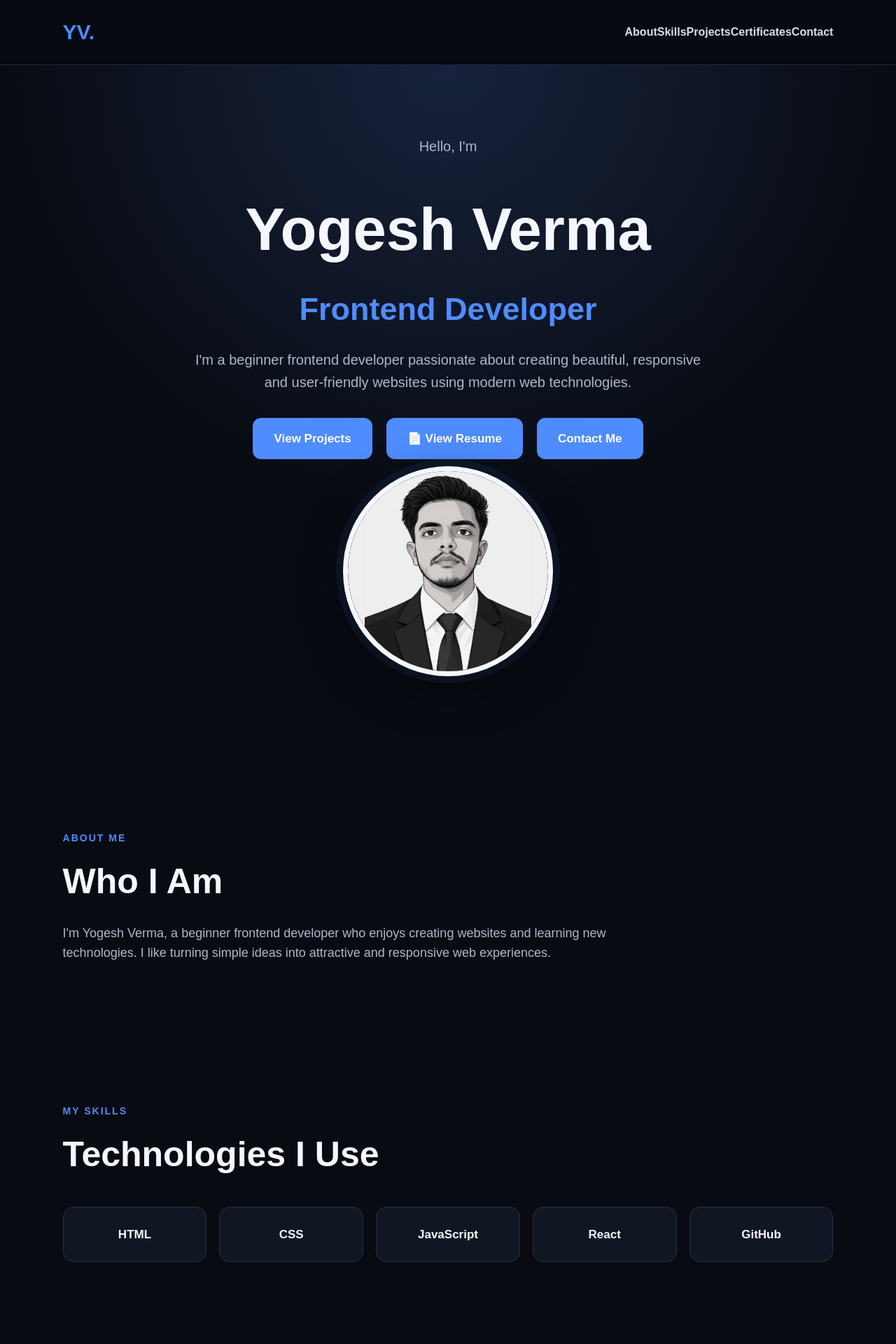
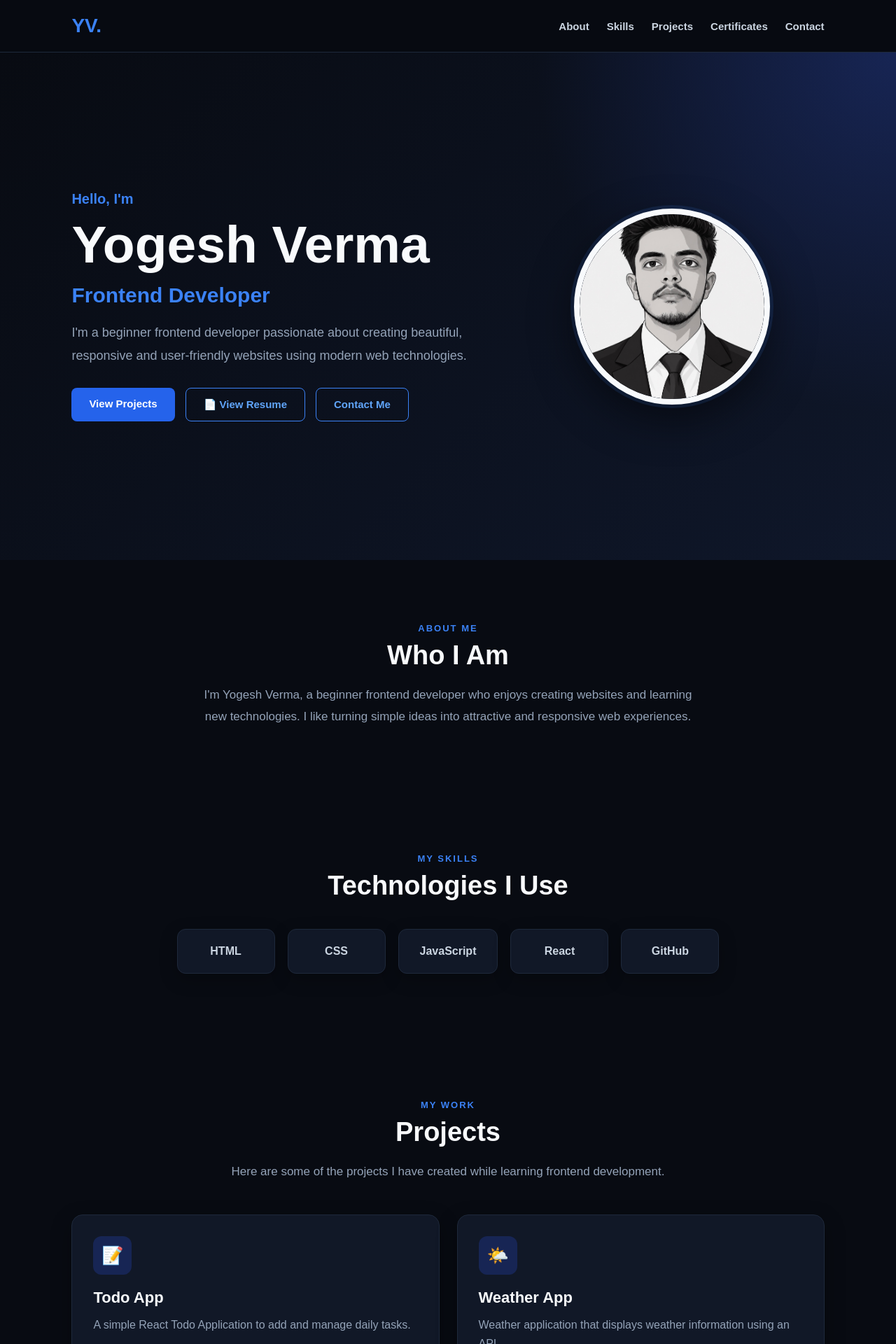
Before and after one commit to yogeshverma5k/portfolio-website, a React (Vite) app: page / in a window 1280 px wide. Shown: the top 1920 px of the page at 70% size. Built offline with nearby package versions, Linux system fonts and the light colour scheme.

Commit message:
Update App.css

```diff
--- a/src/App.css
+++ b/src/App.css
@@ -1,4 +1,3 @@
-
 * {
   margin: 0;
   padding: 0;
@@ -12,123 +11,123 @@ html {
 body {
   font-family: Arial, Helvetica, sans-serif;
   background: #080b12;
-  color: #f5f7ff;
-  line-height: 1.6;
+  color: #f8fafc;
 }
 
-#root {
-  min-height: 100vh;
-  background: #080b12;
+a {
+  text-decoration: none;
 }
 
-.app {
-  min-height: 100vh;
-  background: #080b12;
-  color: #f5f7ff;
-}
+/* ================= NAVBAR ================= */
 
-nav {
-  width: 100%;
-  padding: 22px 7%;
-  display: flex;
-  justify-content: space-between;
-  align-items: center;
-
-  background: rgba(8, 11, 18, 0.95);
-  border-bottom: 1px solid #222938;
-
+.navbar {
   position: sticky;
   top: 0;
-  z-index: 100;
-  backdrop-filter: blur(12px);
+  z-index: 1000;
+
+  height: 75px;
+  padding: 0 8%;
+
+  display: flex;
+  align-items: center;
+  justify-content: space-between;
+
+  background: rgba(8, 11, 18, 0.96);
+  border-bottom: 1px solid #1e293b;
+  backdrop-filter: blur(10px);
 }
 
 .logo {
-  font-size: 30px;
+  font-size: 28px;
   font-weight: 800;
-  color: #4f8cff;
+  color: #3b82f6;
 }
 
-nav ul {
+.nav-links {
   display: flex;
-  gap: 30px;
-  list-style: none;
+  gap: 25px;
 }
 
-nav a {
-  color: #d8deeb;
-  text-decoration: none;
+.nav-links a {
+  color: #cbd5e1;
+  font-size: 15px;
   font-weight: 600;
   transition: 0.3s;
 }
 
-nav a:hover {
-  color: #4f8cff;
+.nav-links a:hover {
+  color: #3b82f6;
 }
 
-
-/*
-   HERO
- */
+/* ================= HERO ================= */
 
 .hero {
-  min-height: 90vh;
-  padding: 80px 7%;
+  min-height: calc(100vh - 75px);
+  padding: 80px 8%;
 
   display: flex;
-  flex-direction: column;
-  justify-content: center;
   align-items: center;
+  justify-content: space-between;
 
-  text-align: center;
+  gap: 60px;
 
   background:
-    radial-gradient(circle at top, #17233d 0%, #080b12 55%);
+    radial-gradient(circle at top right, #172554 0%, transparent 35%),
+    linear-gradient(135deg, #080b12, #0f172a);
+}
+
+.hero-text {
+  max-width: 650px;
+}
+
+.hello {
+  color: #3b82f6;
+  font-size: 20px;
+  font-weight: 700;
+  margin-bottom: 12px;
 }
 
 .hero h1 {
-  font-size: clamp(45px, 7vw, 85px);
-  font-weight: 800;
-  color: #f5f7ff;
-  margin: 10px 0;
+  font-size: clamp(45px, 7vw, 75px);
+  line-height: 1.1;
+  margin-bottom: 15px;
+  color: #f8fafc;
 }
 
 .hero h2 {
-  font-size: clamp(25px, 4vw, 45px);
-  color: #4f8cff;
+  color: #3b82f6;
+  font-size: 30px;
   margin-bottom: 20px;
 }
 
-.hero p {
-  max-width: 750px;
-  font-size: 20px;
-  color: #aeb8ca;
-  margin: 20px auto 35px;
+.hero-text > p:last-of-type {
+  color: #94a3b8;
+  font-size: 18px;
+  line-height: 1.8;
+  max-width: 580px;
 }
 
-
-/*
-   PROFILE PHOTO
- */
+/* ================= PROFILE PHOTO ================= */
 
 .profile {
-  width: 300px;
-  height: 300px;
+  width: 280px;
+  height: 280px;
+  min-width: 280px;
 
-  margin: 10px auto 40px;
+  display: flex;
+  align-items: center;
+  justify-content: center;
+
+  margin: 0 auto;
 
   border-radius: 50%;
   overflow: hidden;
 
   background: #111827;
-  border: 7px solid #f5f7ff;
-
-  display: flex;
-  align-items: center;
-  justify-content: center;
+  border: 8px solid #f8fafc;
 
   box-shadow:
-    0 0 0 10px rgba(79, 140, 255, 0.08),
+    0 0 0 5px rgba(59, 130, 246, 0.12),
     0 20px 60px rgba(0, 0, 0, 0.5);
 }
 
@@ -138,346 +137,535 @@ nav a:hover {
 
   display: block;
 
-  object-fit: contain;
+  object-fit: cover;
   object-position: center;
 
-  background: #eeeeee;
   border-radius: 50%;
 }
 
-
-/*
-   BUTTONS
- */
+/* ================= BUTTONS ================= */
 
 .buttons {
   display: flex;
-  justify-content: center;
-  align-items: center;
-  gap: 20px;
+  gap: 15px;
+  margin-top: 30px;
   flex-wrap: wrap;
 }
 
 .btn {
   display: inline-block;
-  padding: 14px 28px;
 
-  border-radius: 12px;
+  padding: 14px 25px;
 
-  background: #4f8cff;
+  background: #2563eb;
   color: white;
 
-  text-decoration: none;
-  font-size: 17px;
+  border-radius: 8px;
+
+  font-size: 15px;
   font-weight: 700;
-
-  border: 2px solid #4f8cff;
 
   transition: 0.3s;
 }
 
 .btn:hover {
   transform: translateY(-3px);
-  background: #326edb;
+  background: #1d4ed8;
+  box-shadow: 0 10px 30px rgba(37, 99, 235, 0.25);
 }
 
-.btn-outline {
+.btn.secondary {
   background: transparent;
-  color: #4f8cff;
+  color: #60a5fa;
+  border: 1px solid #3b82f6;
 }
 
-.btn-outline:hover {
-  background: #4f8cff;
+.btn.secondary:hover {
+  background: #3b82f6;
   color: white;
 }
 
-section {
-  padding: 100px 7%;
+/* ================= COMMON SECTION ================= */
+
+.section {
+  padding: 90px 8%;
+  text-align: center;
+
   background: #080b12;
 }
 
 .section-tag {
-  color: #4f8cff;
-  font-size: 14px;
-  font-weight: 800;
+  color: #3b82f6;
+  font-size: 13px;
+  font-weight: 700;
   letter-spacing: 2px;
   margin-bottom: 10px;
 }
 
-section h2 {
-  font-size: clamp(32px, 5vw, 50px);
-  color: #f5f7ff;
+.section h2 {
+  font-size: 38px;
   margin-bottom: 20px;
+  color: #f8fafc;
 }
 
 .section-text {
-  max-width: 800px;
-  color: #aeb8ca;
-  font-size: 18px;
+  max-width: 700px;
+  margin: 0 auto;
+
+  color: #94a3b8;
+  line-height: 1.8;
+  font-size: 17px;
 }
 
-
-/*
-   SKILLS
- */
+/* ================= SKILLS ================= */
 
 .skills {
-  display: grid;
-  grid-template-columns: repeat(auto-fit, minmax(150px, 1fr));
+  margin-top: 40px;
+
+  display: flex;
+  justify-content: center;
+  flex-wrap: wrap;
   gap: 18px;
-  margin-top: 35px;
 }
 
 .skill-card {
-  padding: 25px 20px;
+  min-width: 140px;
 
-  background: #111722;
-  border: 1px solid #273044;
+  padding: 22px 30px;
 
-  border-radius: 15px;
-
-  color: #f5f7ff;
-  text-align: center;
+  background: #111827;
+  border: 1px solid #1e293b;
+  border-radius: 12px;
 
   font-weight: 700;
-  font-size: 17px;
+  color: #cbd5e1;
+
+  box-shadow: 0 8px 25px rgba(0, 0, 0, 0.25);
 
   transition: 0.3s;
 }
 
 .skill-card:hover {
-  transform: translateY(-5px);
-  border-color: #4f8cff;
+  transform: translateY(-6px);
+  border-color: #3b82f6;
+  color: #60a5fa;
 }
 
-
-/*
-   PROJECTS
- */
+/* ================= PROJECTS ================= */
 
 .projects {
+  margin-top: 45px;
+
   display: grid;
-  grid-template-columns: repeat(auto-fit, minmax(260px, 1fr));
+  grid-template-columns: repeat(2, 1fr);
+
   gap: 25px;
 
-  margin-top: 40px;
+  text-align: left;
 }
 
 .project-card {
-  padding: 28px;
+  padding: 30px;
 
-  background: #111722;
-  border: 1px solid #273044;
+  background: #111827;
+  border: 1px solid #1e293b;
+  border-radius: 16px;
 
-  border-radius: 18px;
+  box-shadow: 0 10px 30px rgba(0, 0, 0, 0.3);
 
   transition: 0.3s;
 }
 
 .project-card:hover {
   transform: translateY(-7px);
-  border-color: #4f8cff;
-  box-shadow: 0 15px 40px rgba(0, 0, 0, 0.3);
+
+  border-color: #334155;
+
+  box-shadow: 0 20px 45px rgba(0, 0, 0, 0.4);
 }
 
 .project-icon {
-  font-size: 35px;
-  margin-bottom: 15px;
+  width: 55px;
+  height: 55px;
+
+  display: flex;
+  align-items: center;
+  justify-content: center;
+
+  border-radius: 12px;
+
+  background: #172554;
+
+  font-size: 25px;
+  margin-bottom: 20px;
 }
 
 .project-card h3 {
-  color: #f5f7ff;
-  font-size: 24px;
-  margin-bottom: 10px;
+  font-size: 22px;
+  margin-bottom: 12px;
+  color: #f8fafc;
 }
 
 .project-card p {
-  color: #aeb8ca;
-  margin-bottom: 15px;
+  color: #94a3b8;
+  line-height: 1.7;
+  margin-bottom: 18px;
 }
 
 .tech {
   display: inline-block;
+
   padding: 6px 12px;
 
-  background: #17233d;
-  color: #6ea3ff;
+  background: #172554;
+  color: #60a5fa;
 
   border-radius: 20px;
 
   font-size: 13px;
-  font-weight: 700;
+  font-weight: 600;
+
+  margin-bottom: 18px;
 }
 
+.project-link {
+  display: inline-block;
 
-/*
-   CERTIFICATES
- */
+  color: #60a5fa;
+  font-weight: 700;
+
+  transition: 0.3s;
+}
+
+.project-link:hover {
+  color: #93c5fd;
+}
+
+/* ================= CERTIFICATES ================= */
 
 .certificates {
+  margin-top: 45px;
+
   display: grid;
-  grid-template-columns: repeat(auto-fit, minmax(250px, 1fr));
+  grid-template-columns: repeat(3, 1fr);
+
   gap: 25px;
-  margin-top: 40px;
+
+  text-align: left;
 }
 
 .certificate-card {
-  overflow: hidden;
+  padding: 20px;
 
-  background: #111722;
-  border: 1px solid #273044;
+  background: #111827;
+  border: 1px solid #1e293b;
+  border-radius: 16px;
 
-  border-radius: 18px;
+  box-shadow: 0 10px 30px rgba(0, 0, 0, 0.3);
 
   transition: 0.3s;
 }
 
 .certificate-card:hover {
-  transform: translateY(-5px);
-  border-color: #4f8cff;
+  transform: translateY(-6px);
+  border-color: #334155;
 }
 
-.certificate-card img {
+.certificate-placeholder {
   width: 100%;
-  height: 200px;
+  height: 190px;
 
-  display: block;
+  display: flex;
+  align-items: center;
+  justify-content: center;
 
-  object-fit: contain;
-  background: #ffffff;
+  background: #172554;
+  border-radius: 12px;
+
+  overflow: hidden;
+  margin-bottom: 20px;
+}
+
+.certificate-placeholder img {
+  width: 100%;
+  height: 100%;
+
+  object-fit: cover;
+
+  border-radius: 12px;
 }
 
 .certificate-card h3 {
-  padding: 18px;
-  color: #f5f7ff;
+  font-size: 19px;
+  margin-bottom: 10px;
+  color: #f8fafc;
 }
 
+.certificate-card p {
+  color: #94a3b8;
+  line-height: 1.6;
+  margin-bottom: 18px;
+}
 
-/*
-   CONTACT
- */
+.certificate-card button {
+  border: none;
+
+  padding: 11px 18px;
+
+  border-radius: 7px;
+
+  background: #2563eb;
+  color: white;
+
+  cursor: pointer;
+
+  font-weight: 600;
+
+  transition: 0.3s;
+}
+
+.certificate-card button:hover {
+  background: #1d4ed8;
+}
+
+/* ================= EDUCATION ================= */
+
+.education-card {
+  max-width: 650px;
+
+  margin: 40px auto 0;
+
+  padding: 30px;
+
+  display: flex;
+  align-items: center;
+
+  gap: 25px;
+
+  text-align: left;
+
+  background: #111827;
+  border: 1px solid #1e293b;
+  border-radius: 16px;
+
+  box-shadow: 0 10px 30px rgba(0, 0, 0, 0.3);
+}
+
+.education-icon {
+  width: 65px;
+  height: 65px;
+
+  flex-shrink: 0;
+
+  display: flex;
+  align-items: center;
+  justify-content: center;
+
+  border-radius: 12px;
+
+  background: #172554;
+
+  font-size: 30px;
+}
+
+.education-card h3 {
+  margin-bottom: 10px;
+  color: #f8fafc;
+}
+
+.education-card p {
+  color: #94a3b8;
+  line-height: 1.6;
+  margin-bottom: 8px;
+}
+
+.education-card span {
+  color: #60a5fa;
+  font-weight: 600;
+}
+
+/* ================= CONTACT ================= */
 
 .contact {
-  text-align: center;
-}
-
-.contact p {
-  color: #aeb8ca;
-  font-size: 18px;
-  margin-bottom: 25px;
-}
-
-.contact a {
-  color: #4f8cff;
-  text-decoration: none;
-}
-
-.contact a:hover {
-  text-decoration: underline;
-}
-
-
-/*
-   FOOTER
- */
-
-footer {
-  padding: 30px 7%;
+  padding: 100px 8%;
 
   text-align: center;
 
-  background: #05070c;
-  border-top: 1px solid #222938;
+  background:
+    radial-gradient(circle at center, #172554 0%, #080b12 60%);
+}
 
-  color: #7f8ba0;
+.contact h2 {
+  font-size: 42px;
+  margin-bottom: 15px;
+  color: #f8fafc;
 }
-/*
-   MOBILE
- */
+
+.contact > p:not(.section-tag) {
+  color: #94a3b8;
+  font-size: 17px;
+  margin-bottom: 30px;
+}
+
+/* ================= FOOTER ================= */
+
+footer {
+  padding: 25px;
+
+  text-align: center;
+
+  background: #05070b;
+
+  color: #64748b;
+
+  font-size: 14px;
+
+  border-top: 1px solid #1e293b;
+}
+
+/* ================= MOBILE ================= */
 
 @media (max-width: 768px) {
 
-  nav {
+  .navbar {
+    height: auto;
     padding: 18px 5%;
   }
 
-  nav ul {
-    gap: 14px;
+  .nav-links {
+    display: none;
   }
 
-  nav a {
-    font-size: 13px;
-  }
-
-  .logo {
-    font-size: 24px;
-  }
+  /* HERO */
 
   .hero {
     min-height: auto;
-    padding: 60px 5% 80px;
+
+    padding: 70px 5%;
+
+    flex-direction: column-reverse;
+
+    text-align: center;
+
+    gap: 40px;
+  }
+
+  /* PHOTO CENTER */
+
+  .profile {
+    width: 210px;
+    height: 210px;
+
+    min-width: 210px;
+
+    margin: 0 auto;
+  }
+
+  .profile img {
+    width: 100%;
+    height: 100%;
+
+    object-fit: cover;
+    object-position: center;
+  }
+
+  .hero-text {
+    width: 100%;
+    max-width: 100%;
+  }
+
+  .hero h1 {
+    font-size: 45px;
+  }
+
+  .hero h2 {
+    font-size: 25px;
+  }
+
+  .hero-text > p:last-of-type {
+    font-size: 16px;
+  }
+
+  /* BUTTONS */
+
+  .buttons {
+    justify-content: center;
+  }
+
+  /* SECTIONS */
+
+  .section {
+    padding: 70px 5%;
+  }
+
+  .section h2 {
+    font-size: 32px;
+  }
+
+  /* PROJECTS */
+
+  .projects {
+    grid-template-columns: 1fr;
+  }
+
+  /* CERTIFICATES */
+
+  .certificates {
+    grid-template-columns: 1fr;
+  }
+
+  .certificate-card {
+    max-width: 400px;
+    width: 100%;
+    margin: auto;
+  }
+
+  /* EDUCATION */
+
+  .education-card {
+    flex-direction: column;
+    text-align: center;
+  }
+
+  /* CONTACT */
+
+  .contact {
+    padding: 80px 5%;
+  }
+
+  .contact h2 {
+    font-size: 34px;
+  }
+}
+
+/* ================= SMALL PHONES ================= */
+
+@media (max-width: 420px) {
+
+  .hero {
+    padding: 55px 5%;
   }
 
   .profile {
-    width: 240px;
-    height: 240px;
-    margin-bottom: 30px;
+    width: 190px;
+    height: 190px;
+    min-width: 190px;
   }
 
-  .hero p {
-    font-size: 17px;
+  .hero h1 {
+    font-size: 38px;
   }
 
-  section {
-    padding: 70px 5%;
+  .hero h2 {
+    font-size: 22px;
+  }
+
+  .btn {
+    width: 100%;
+    text-align: center;
   }
 
   .buttons {
     width: 100%;
-    gap: 12px;
-  }
-
-  .btn {
-    width: 100%;
-    max-width: 300px;
-  }
-
-  .projects,
-  .certificates {
-    grid-template-columns: 1fr;
-  }
-
-  .skills {
-    grid-template-columns: repeat(2, 1fr);
   }
 }
-
-@media (max-width: 480px) {
-
-  nav ul {
-    display: none;
-  }
-
-  .profile {
-    width: 210px;
-    height: 210px;
-    border-width: 6px;
-  }
-
-  .hero h1 {
-    font-size: 42px;
-  }
-
-  .hero h2 {
-    font-size: 26px;
-  }
-
-  .skills {
-    grid-template-columns: 1fr 1fr;
-  }
-
-  .skill-card {
-    padding: 18px 10px;
-    font-size: 14px;
-  }
-}
```
